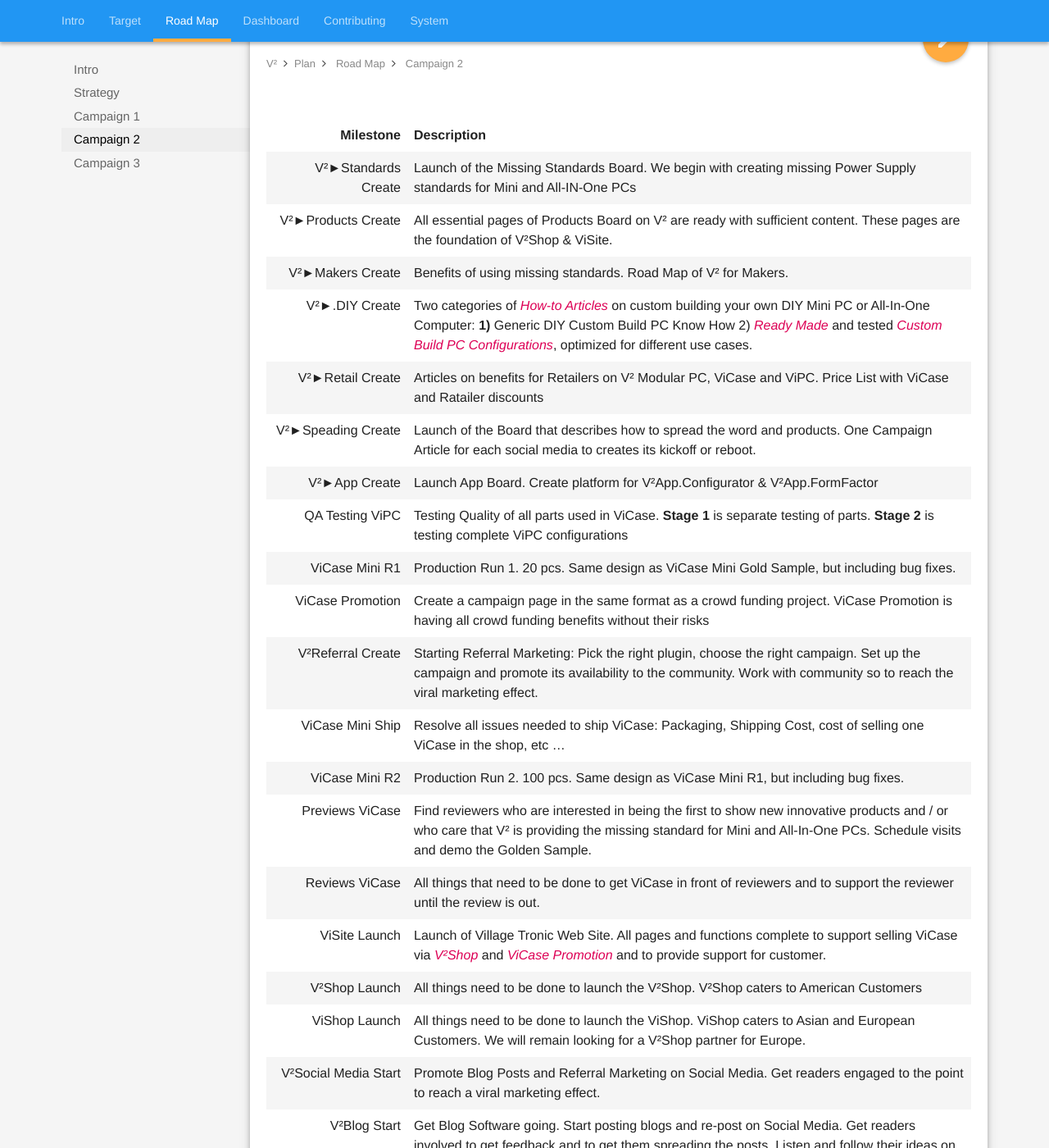
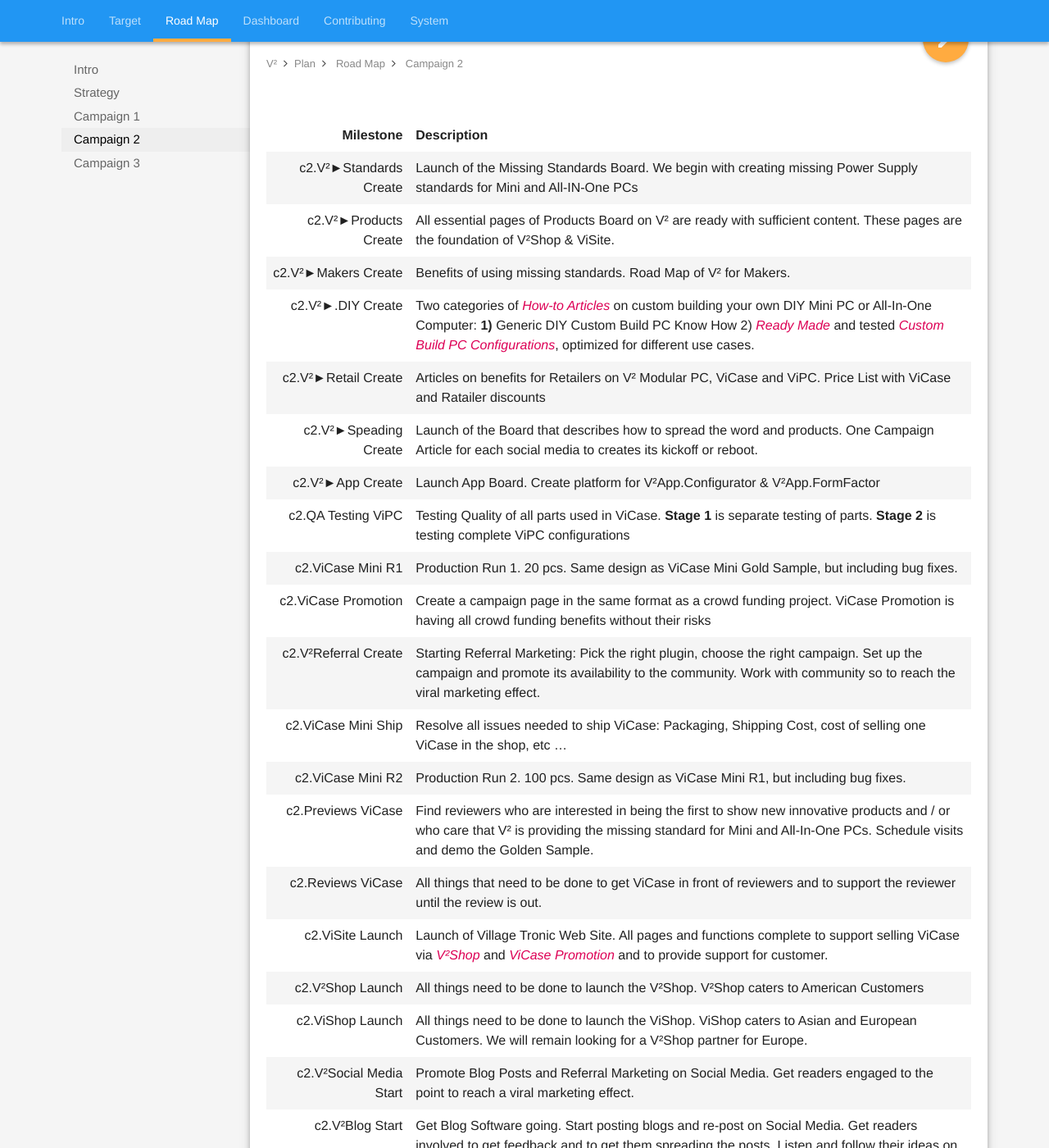
Before and after one commit to V-Squared/v2-Plan, a Jekyll site: the page built from road-map/campaign02.md, in a window 1280 px wide and 1400 px high, scrolled down 478 px. Shown: the whole window at 82% size. Built offline with Jekyll 4.4.1, drawn with Linux system fonts in a browser that asks for light colours; some of the changed text lies outside the part shown.

Commit message:
Added c2. prefix → grouping in drop down menu

```diff
--- a/road-map/campaign02.md
+++ b/road-map/campaign02.md
@@ -15,28 +15,28 @@ readiness:
 
 {:.uk-table.uk-table-hover.uk-table-striped.table-detail}
 
-|            Milestone | Description                                                                                                                                                                                                               |
-|---------------------:|---------------------------------------------------------------------------------------------------------------------------------------------------------------------------------------------------------------------------|
-|  V²►Standards Create | Launch of the Missing Standards Board. We begin with creating missing Power Supply standards for Mini and All-IN-One PCs |
-|   V²►Products Create | All essential pages of Products Board on V² are ready with sufficient content. These pages are the foundation of V²Shop & ViSite. |
-|     V²►Makers Create | Benefits of using missing standards. Road Map of V² for Makers. |
-|       V²►.DIY Create | Two categories of *How-to Articles* on custom building your own DIY Mini PC or All-In-One Computer: **1)** Generic DIY Custom Build PC Know How 2) *Ready Made* and tested *Custom Build PC Configurations*, optimized for different use cases.|
-|     V²►Retail Create | Articles on benefits for Retailers on V² Modular PC, ViCase and ViPC. Price List with ViCase and Ratailer discounts |
-|   V²►Speading Create | Launch of the Board that describes how to spread the word and products. One Campaign Article for each social media to creates its kickoff or reboot.  |
-|        V²►App Create | Launch App Board. Create platform for V²App.Configurator & V²App.FormFactor |
-|      QA Testing ViPC | Testing Quality of all parts used in ViCase. **Stage 1** is separate testing of parts. **Stage 2** is testing complete ViPC configurations |
-|       ViCase Mini R1 | Production Run 1. 20 pcs. Same design as ViCase Mini Gold Sample, but including bug fixes.                                                                                                                                |
-|     ViCase Promotion | Create a campaign page in the same format as a crowd funding project. ViCase Promotion is having all crowd funding benefits without their risks |
-|    V²Referral Create | Starting Referral Marketing: Pick the right plugin, choose the right campaign. Set up the campaign and promote its availability to the community. Work with community so to reach the viral marketing effect.             |
-|     ViCase Mini Ship | Resolve all issues needed to ship ViCase: Packaging, Shipping Cost, cost of selling one ViCase in the shop, etc ...                                                                                                       |
-|       ViCase Mini R2 | Production Run 2. 100 pcs. Same design as ViCase Mini R1, but including bug fixes.                                                                                                                                        |
-|      Previews ViCase | Find reviewers who are interested in being the first to show new innovative products and / or who care that V² is providing the missing standard for Mini and All-In-One PCs. Schedule visits and demo the Golden Sample. |
-|       Reviews ViCase | All things that need to be done to get ViCase in front of reviewers and to support the reviewer until the review is out.                                                                                                  |
-|        ViSite Launch | Launch of Village Tronic Web Site. All pages and functions complete to support selling ViCase via *V²Shop* and *ViCase Promotion* and to provide support for customer.                                                                                        |
-|        V²Shop Launch | All things need to be done to launch the V²Shop. V²Shop caters to American Customers                                                                                                                                      |
-|        ViShop Launch | All things need to be done to launch the ViShop. ViShop caters to Asian and European Customers. We will remain looking for a V²Shop partner for Europe.                                                                   |
-| V²Social Media Start | Promote Blog Posts and Referral Marketing on Social Media. Get readers engaged to the point to reach a viral marketing effect.                                                                                            |
-|         V²Blog Start | Get Blog Software going. Start posting blogs and re-post on Social Media. Get readers involved to get feedback and to get them spreading the posts. Listen and follow their ideas on how to become more valuable to them. |
-|   V²App.Configurator | Adopt the Configurator to work in tandem with V²PC.Configs. Remove Wizard. Instead simply choose a V²PC configuration from a list. Update all data according to V²PC shopping References.                                 |
-|     V²App.FormFactor | Remove the Form Factor App from the Configurator and make it work stand alone, so it can be used within product pages to demo how to turn ViCase Mini into an All-In-One PC.                                              |
-|           Accounting | Set up the Interface between the Shop and the Accounting App.                                                                                                                                                             |
+|               Milestone | Description                                                                                                                                                                                                               |
+|------------------------:|---------------------------------------------------------------------------------------------------------------------------------------------------------------------------------------------------------------------------|
+|  c2.V²►Standards Create | Launch of the Missing Standards Board. We begin with creating missing Power Supply standards for Mini and All-IN-One PCs |
+|   c2.V²►Products Create | All essential pages of Products Board on V² are ready with sufficient content. These pages are the foundation of V²Shop & ViSite. |
+|     c2.V²►Makers Create | Benefits of using missing standards. Road Map of V² for Makers. |
+|       c2.V²►.DIY Create | Two categories of *How-to Articles* on custom building your own DIY Mini PC or All-In-One Computer: **1)** Generic DIY Custom Build PC Know How 2) *Ready Made* and tested *Custom Build PC Configurations*, optimized for different use cases.|
+|     c2.V²►Retail Create | Articles on benefits for Retailers on V² Modular PC, ViCase and ViPC. Price List with ViCase and Ratailer discounts |
+|   c2.V²►Speading Create | Launch of the Board that describes how to spread the word and products. One Campaign Article for each social media to creates its kickoff or reboot.  |
+|        c2.V²►App Create | Launch App Board. Create platform for V²App.Configurator & V²App.FormFactor |
+|      c2.QA Testing ViPC | Testing Quality of all parts used in ViCase. **Stage 1** is separate testing of parts. **Stage 2** is testing complete ViPC configurations |
+|       c2.ViCase Mini R1 | Production Run 1. 20 pcs. Same design as ViCase Mini Gold Sample, but including bug fixes.                                                                                                                                |
+|     c2.ViCase Promotion | Create a campaign page in the same format as a crowd funding project. ViCase Promotion is having all crowd funding benefits without their risks |
+|    c2.V²Referral Create | Starting Referral Marketing: Pick the right plugin, choose the right campaign. Set up the campaign and promote its availability to the community. Work with community so to reach the viral marketing effect.             |
+|     c2.ViCase Mini Ship | Resolve all issues needed to ship ViCase: Packaging, Shipping Cost, cost of selling one ViCase in the shop, etc ...                                                                                                       |
+|       c2.ViCase Mini R2 | Production Run 2. 100 pcs. Same design as ViCase Mini R1, but including bug fixes.                                                                                                                                        |
+|      c2.Previews ViCase | Find reviewers who are interested in being the first to show new innovative products and / or who care that V² is providing the missing standard for Mini and All-In-One PCs. Schedule visits and demo the Golden Sample. |
+|       c2.Reviews ViCase | All things that need to be done to get ViCase in front of reviewers and to support the reviewer until the review is out.                                                                                                  |
+|        c2.ViSite Launch | Launch of Village Tronic Web Site. All pages and functions complete to support selling ViCase via *V²Shop* and *ViCase Promotion* and to provide support for customer.                                                                                        |
+|        c2.V²Shop Launch | All things need to be done to launch the V²Shop. V²Shop caters to American Customers                                                                                                                                      |
+|        c2.ViShop Launch | All things need to be done to launch the ViShop. ViShop caters to Asian and European Customers. We will remain looking for a V²Shop partner for Europe.                                                                   |
+| c2.V²Social Media Start | Promote Blog Posts and Referral Marketing on Social Media. Get readers engaged to the point to reach a viral marketing effect.                                                                                            |
+|         c2.V²Blog Start | Get Blog Software going. Start posting blogs and re-post on Social Media. Get readers involved to get feedback and to get them spreading the posts. Listen and follow their ideas on how to become more valuable to them. |
+|   c2.V²App.Configurator | Adopt the Configurator to work in tandem with V²PC.Configs. Remove Wizard. Instead simply choose a V²PC configuration from a list. Update all data according to V²PC shopping References.                                 |
+|     c2.V²App.FormFactor | Remove the Form Factor App from the Configurator and make it work stand alone, so it can be used within product pages to demo how to turn ViCase Mini into an All-In-One PC.                                              |
+|           c2.Accounting | Set up the Interface between the Shop and the Accounting App.                                                                                                                                                             |
```
